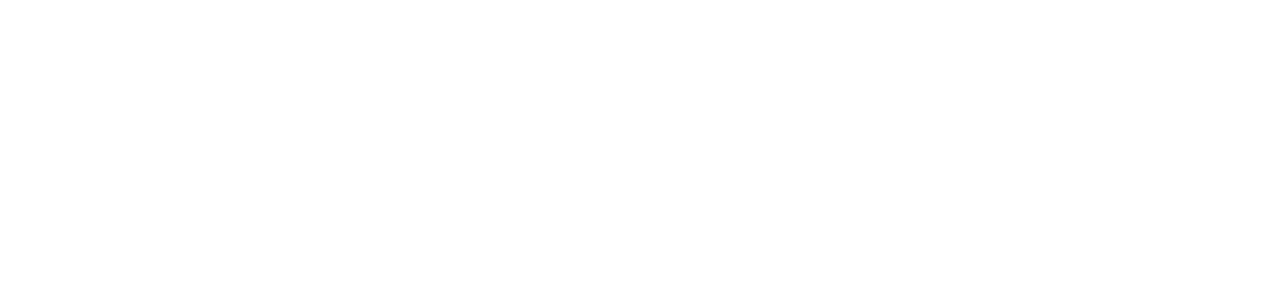
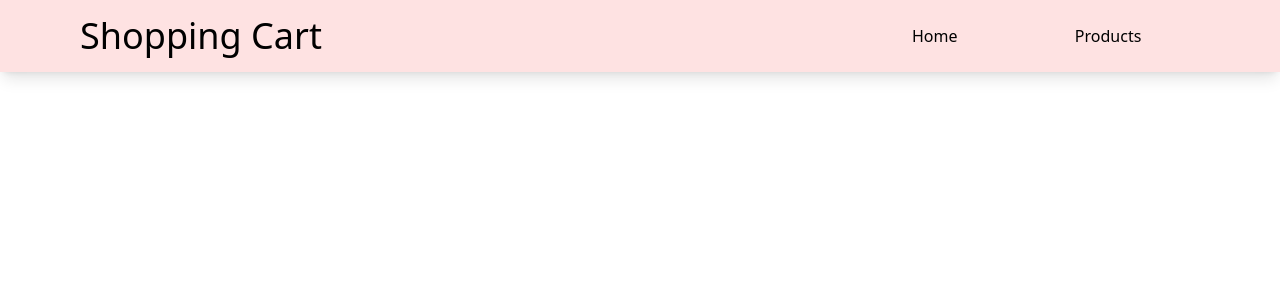
Before and after one commit to jdplumst/shopping-cart, a React (Create React App) app: page / in a window 1280 px wide. Before the commit this address had no page. Shown: the top 300 px of the page. Built offline with nearby package versions, Linux system fonts and the light colour scheme.

Commit message:
Add Nav component

```diff
--- a/src/App.tsx
+++ b/src/App.tsx
@@ -5,7 +5,9 @@
 const App = () => {
   return (
     <BrowserRouter>
+      <Nav />
       <Routes>
+
       </Routes>
     </BrowserRouter>
   );
--- /dev/null
+++ b/src/components/Nav.tsx
@@ -0,0 +1,13 @@
+const Nav = () => {
+    return (
+        <nav className="relative w-full flex flex-wrap items-center justify-start py-4 bg-red-100 shadow-lg navbar navbar-expand-lg navbar-light">
+            <h1 className='text-4xl pl-20 w-2/3'>Shopping Cart</h1>
+            <div className="flex justify-around pr-20 w-1/3">
+                <h2 className="hover:cursor-pointer">Home</h2>
+                <h2 className="hover:cursor-pointer">Products</h2>
+            </div>
+        </nav>
+    )
+}
+
+export default Nav;
```
